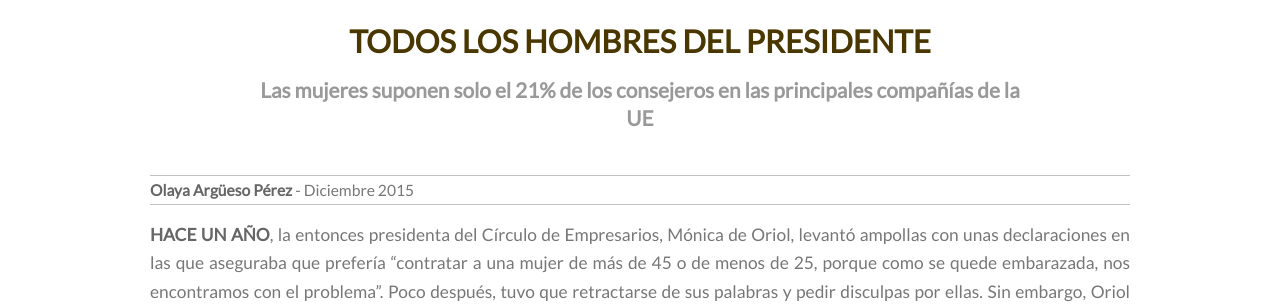
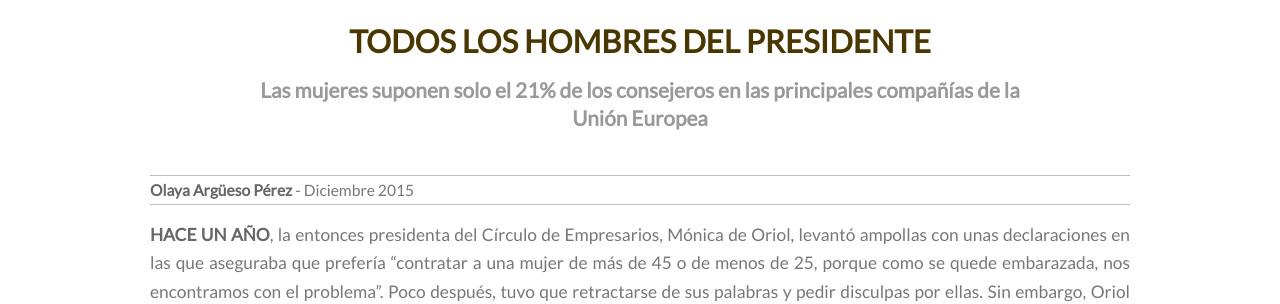
Before and after one commit to medialab-prado/3tpd-mapa-poder-femenino, a Jekyll site: the page built from economia/europa.html, in a window 1280 px wide and 900 px high. Shown: the part 126-430 px from the top of the window. Built offline with Jekyll 4.4.1, drawn with Linux system fonts in a browser that asks for light colours.

Commit message:
Se cambió un titular

```diff
--- a/economia/europa.html
+++ b/economia/europa.html
@@ -10,7 +10,7 @@ section: economia
 <!-- Post -->
 <article class="box post">
 	<section class="subtitle">Las mujeres suponen solo el 21% de los consejeros en las
-		principales compañías de la UE</section>
+		principales compañías de la Unión Europea</section>
 
 	<section class="author">
 		<strong>Olaya Argüeso Pérez</strong> - Diciembre 2015
```
